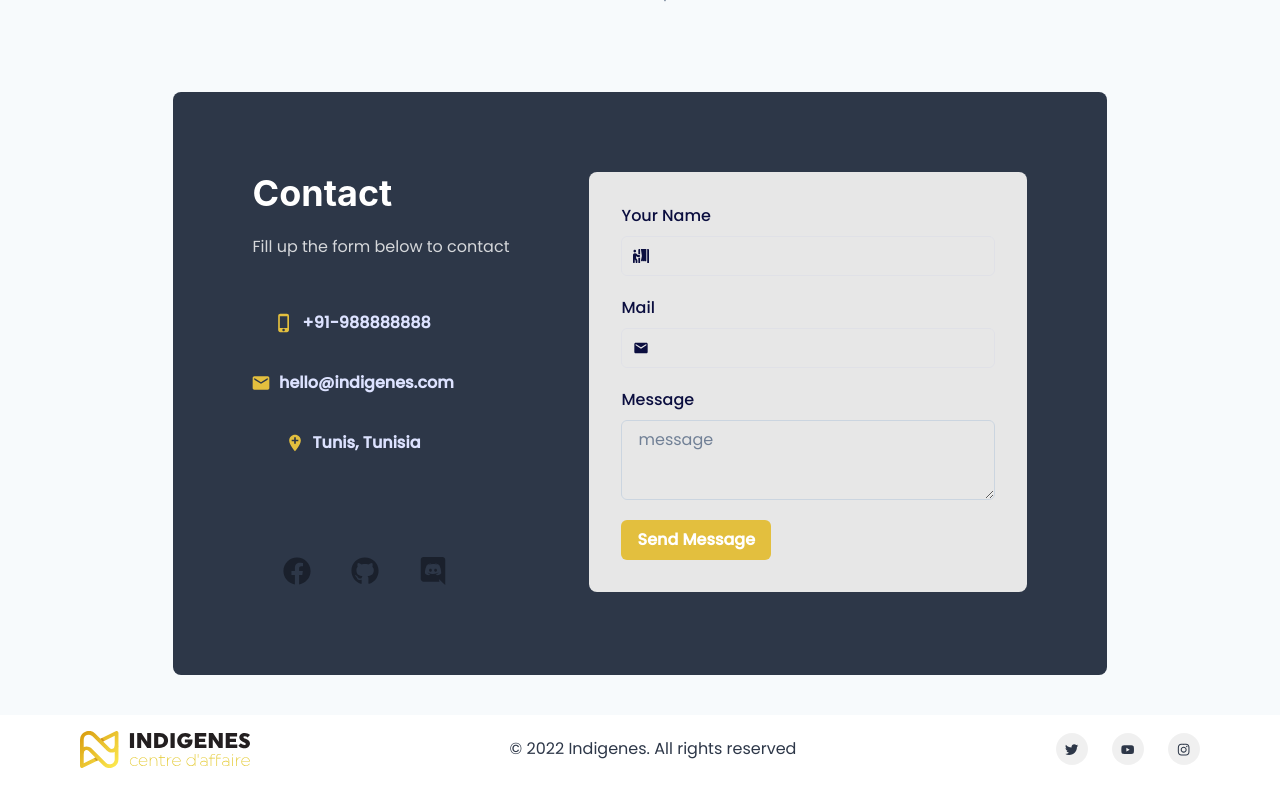
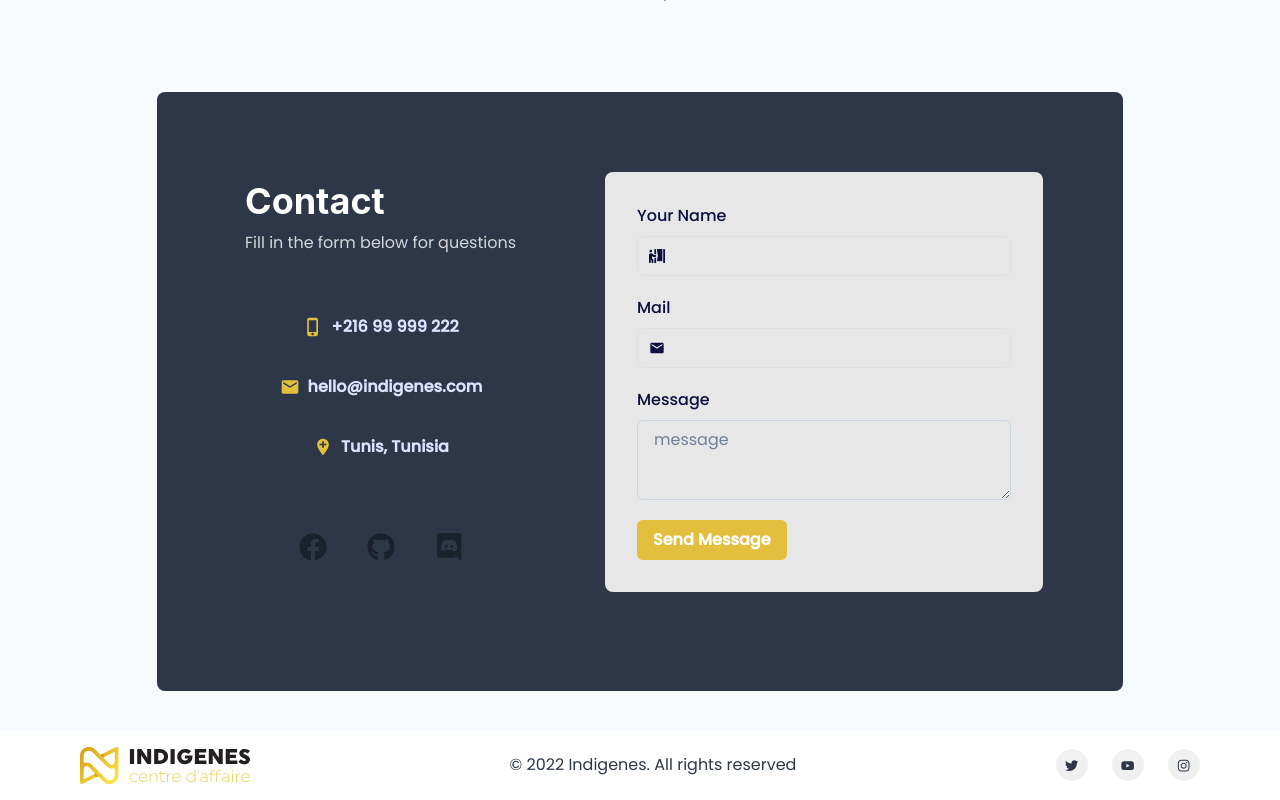
Before and after one commit to Black-Spear/Indigenes-Project, a React (Create React App) app in the folder client/: page / in a window 1280 px wide. Shown: the part 8585-9385 px from the top of the page. Built offline with nearby package versions, Linux system fonts and the light colour scheme.

Commit message:
pageProjects fix for mobile and delegation selection fix desktop

```diff
--- a/client/src/pages/Landing.jsx
+++ b/client/src/pages/Landing.jsx
@@ -12,7 +12,6 @@ import { About2 } from '../sections/Landing/About2/About2';
 import { About3 } from '../sections/Landing/About3/About3';
 import { Stats1 } from '../sections/Landing/Stats1/Stats1';
 import { Vision } from '../sections/Landing/Vision/Vision';
-
 import { QuestionCards } from '../sections/Landing/QuestionCards/QuestionCards';
 import {
   Box,
--- a/client/src/pages/pageProjects.jsx
+++ b/client/src/pages/pageProjects.jsx
@@ -395,10 +395,10 @@ const PageProjects = () => {
                           mx={-6}
                           pos={'relative'}
                         >
-                          <Image src={img} layout={'fill'} />
+                          <Image src={img} layout={'cover'} />
                         </Box>
-                        <Box
-                          className="card-description"
+                        <Box // el card elli feha  ktiba ta7t taswira kebili
+
                           bg={mode('white', '#4a5568')}
                           mt={-6}
                           mx={-6}
@@ -411,25 +411,22 @@ const PageProjects = () => {
                             color={mode('gray.700', 'white')}
                             fontSize={'md'}
                             fontFamily={'body'}
-                            mt="1vh"
-                            mb="5vh"
+                            m="1vh"
+
                           >
                             10 Available Projects
                           </Heading>
-                          <Text className="text-body">
-                            Lorem ipsum dolor sit amet, consectetur adipiscing
-                            elit, sed do eiusmod tempor.
-                          </Text>
+
                           {console.log('rayen', deleg.libelle_d)}
 
                           <Button
-                            mt="5vh"
+                            my="1vh"
                             onClick={() => {
                               setidd(deleg.libelle_d);
                               onClose();
                             }}
                           >
-                            See more
+                            Explore
                           </Button>
                         </Box>
                       </Box>
--- a/client/src/pages/style.css
+++ b/client/src/pages/style.css
@@ -5,9 +5,8 @@
 
 .card-description:hover {
   transform: translateY(-50%);
-  /* transition:all 0.6s; */
-  height: 45.5vh;
-  margin-bottom: -20vh;
+  height: 20vh;
+
 }
 .card-description > h2 > span {
   font-size: large;
--- a/client/src/sections/Landing/Contact/Contact.jsx
+++ b/client/src/sections/Landing/Contact/Contact.jsx
@@ -17,88 +17,89 @@ import {
   InputLeftElement,
   Textarea,
   useToast,
+  Center,
   useColorModeValue,
 } from '@chakra-ui/react';
-  import {
-    MdPhoneIphone,
-    MdMail,
-     MdAddLocation,
-
-
-  } from 'react-icons/md';
-  import { FaGithub, FaDiscord, FaPersonBooth ,FaFacebook} from 'react-icons/fa';
+import { MdPhoneIphone, MdMail, MdAddLocation } from 'react-icons/md';
+import { FaGithub, FaDiscord, FaPersonBooth, FaFacebook } from 'react-icons/fa';
 import axios from 'axios';
 import { useState } from 'react';
 
 export default function Contact() {
   const api = axios.create({
-      baseURL: 'http://localhost:5000'
-    })
-
+    baseURL: 'http://localhost:5000',
+  });
 
   const toast = useToast();
   const [form, setform] = useState({
     fname: '',
     email: '',
     message: '',
-    })
+  });
 
-    const inputHandler = (e) => {
-      setform({ ...form, [e.target.name]: e.target.value })
-    }
+  const inputHandler = e => {
+    setform({ ...form, [e.target.name]: e.target.value });
+  };
 
-    const submitButton = (e) => {
-      e.preventDefault()
-      console.log(form)
+  const submitButton = e => {
+    e.preventDefault();
+    console.log(form);
 
     if (form.fname === '' || form.email === '' || form.message === '') {
       toast({
         title: 'Please fill the form ! ',
-          description: "All field are obligation",
+        description: 'All field are obligation',
         status: 'warning',
         duration: 2000,
         isClosable: true,
-          colorScheme : 'yellow'
-        })
-      }
-      else {
+        colorScheme: 'yellow',
+      });
+    } else {
       const request = {
-          ...form
-        }
-        const res = api.post('/contact', request)
-        console.log(res)
+        ...form,
+      };
+      const res = api.post('/contact', request);
+      console.log(res);
       toast({
         title: 'Message Sent! ',
-          description: "We will responde as soon as possible.",
+        description: 'We will responde as soon as possible.',
         status: 'success',
         duration: 2000,
         isClosable: true,
-          colorScheme : 'yellow'
-        })
-
-
+        colorScheme: 'yellow',
+      });
     }
-    }
+  };
   return (
-      <Container id='contact' bg={useColorModeValue('gray.50','gray.800')} maxW="full" mt={0} centerContent overflow="hidden">
+    <Container
+      id="contact"
+      bg={useColorModeValue('gray.50', 'gray.800')}
+      maxW="full"
+      mt={0}
+      centerContent
+      overflow="hidden"
+    >
       <Flex>
         <Box
           bg="gray.700"
-            _dark={{bg : 'gray.900'}}
+          _dark={{ bg: 'gray.900' }}
           color="white"
           borderRadius="lg"
           m={{ sm: 4, md: 16, lg: 10 }}
-            p={{ sm: 5, md: 5, lg: 16 }}>
+          p={{ sm: 5, md: 5, lg: 16 }}
+        >
           <Box p={4}>
             <Wrap spacing={{ base: 20, sm: 3, md: 5, lg: 20 }}>
               <WrapItem>
                 <Box>
+                  <Box m="2">
                     <Heading>Contact</Heading>
-                    <Text mt={{ sm: 3, md: 3, lg: 5 }} color="whiteAlpha.800">
-                      Fill up the form below to contact
+                    <Text mt="2" color="whiteAlpha.800">
+                      Fill in the form below for questions
                     </Text>
+                  </Box>
                   <Box py={{ base: 5, sm: 5, md: 8, lg: 10 }}>
-                      <VStack pl={0} spacing={3} alignItems="flex-start">
+                    <VStack px={'4vh'} spacing={3} alignItems="center">
                       <Button
                         size="md"
                         height="48px"
@@ -106,8 +107,9 @@ import { useState } from 'react';
                         variant="ghost"
                         color="#DCE2FF"
                         _hover={{ border: '2px solid #1C6FEB' }}
-                          leftIcon={<MdPhoneIphone color="#E3BF3E" size="20px" />}>
-                          +91-988888888
+                        leftIcon={<MdPhoneIphone color="#E3BF3E" size="20px" />}
+                      >
+                        +216 99 999 222
                       </Button>
                       <Button
                         size="md"
@@ -116,7 +118,8 @@ import { useState } from 'react';
                         variant="ghost"
                         color="#DCE2FF"
                         _hover={{ border: '2px solid #1C6FEB' }}
-                          leftIcon={<MdMail color="#E3BF3E" size="20px" />}>
+                        leftIcon={<MdMail color="#E3BF3E" size="20px" />}
+                      >
                         hello@indigenes.com
                       </Button>
                       <Button
@@ -126,16 +129,12 @@ import { useState } from 'react';
                         variant="ghost"
                         color="#DCE2FF"
                         _hover={{ border: '2px solid #1C6FEB' }}
-                          leftIcon={< MdAddLocation color="#E3BF3E" size="20px" />}>
+                        leftIcon={<MdAddLocation color="#E3BF3E" size="20px" />}
+                      >
                         Tunis, Tunisia
                       </Button>
-                      </VStack>
-                    </Box>
-                    <HStack
-                      mt={{ lg: 10, md: 10 }}
-                      spacing={5}
-                      px={5}
-                      alignItems="flex-start">
+
+                      <HStack mt={{ lg: 10, md: 10 }} spacing={5} px={5}>
                         <IconButton
                           aria-label="facebook"
                           variant="ghost"
@@ -161,6 +160,8 @@ import { useState } from 'react';
                           icon={<FaDiscord size="28px" />}
                         />
                       </HStack>
+                    </VStack>
+                  </Box>
                 </Box>
               </WrapItem>
               <WrapItem>
@@ -174,7 +175,14 @@ import { useState } from 'react';
                             pointerEvents="none"
                             children={<FaPersonBooth color="gray.800" />}
                           />
-                            <Input type="text" size="md" id='fname' name='fname' onChange={inputHandler} value={form.fname}/>
+                          <Input
+                            type="text"
+                            size="md"
+                            id="fname"
+                            name="fname"
+                            onChange={inputHandler}
+                            value={form.fname}
+                          />
                         </InputGroup>
                       </FormControl>
                       <FormControl>
@@ -184,7 +192,14 @@ import { useState } from 'react';
                             pointerEvents="none"
                             children={<MdMail color="gray.800" />}
                           />
-                            <Input type="text" size="md" id='email' name='email' onChange={inputHandler} value={form.email}/>
+                          <Input
+                            type="text"
+                            size="md"
+                            id="email"
+                            name="email"
+                            onChange={inputHandler}
+                            value={form.email}
+                          />
                         </InputGroup>
                       </FormControl>
                       <FormControl>
@@ -195,7 +210,10 @@ import { useState } from 'react';
                             borderRadius: 'gray.300',
                           }}
                           placeholder="message"
-                            id='message' name='message' onChange={inputHandler} value={form.message}
+                          id="message"
+                          name="message"
+                          onChange={inputHandler}
+                          value={form.message}
                         />
                       </FormControl>
                       <FormControl float="right">
@@ -204,7 +222,8 @@ import { useState } from 'react';
                           bg="#E3BF3E"
                           color="white"
                           _hover={{}}
-                            onClick={submitButton}>
+                          onClick={submitButton}
+                        >
                           Send Message
                         </Button>
                       </FormControl>
```
Lines whose indentation alone changed are shown as unchanged.
